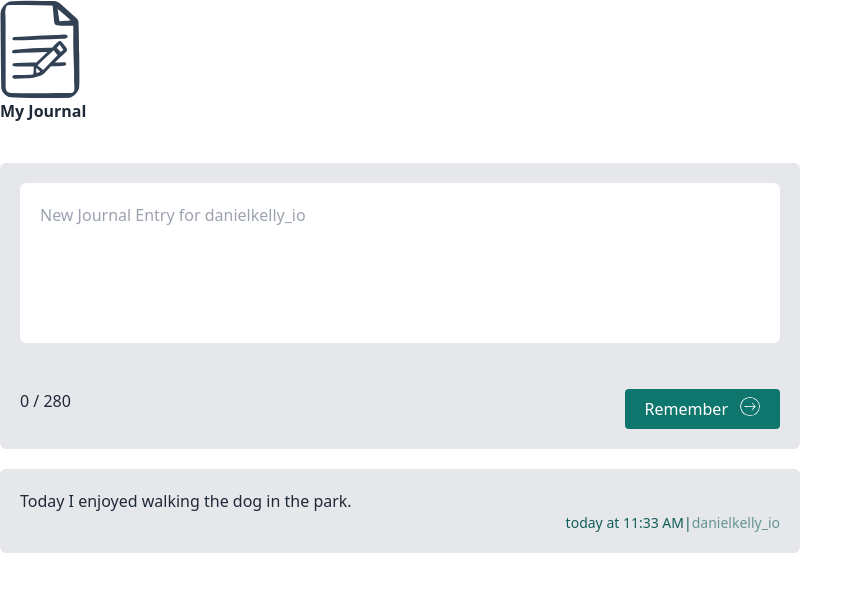
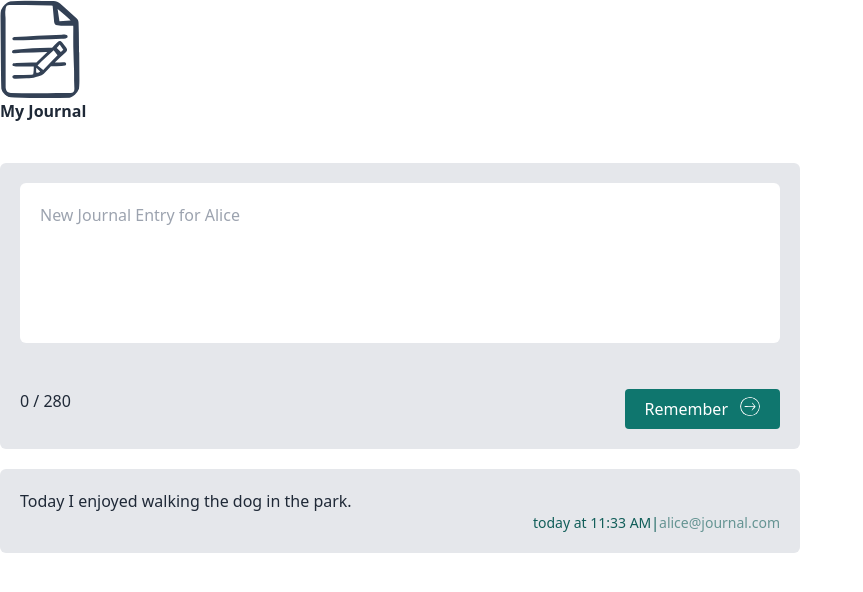
Before and after one commit to alice-njoroge/tsJournal, a Vue app: page / in a window 1280 px wide. Shown: the top 592 px of the page, without its empty margins (0-863 px from the left). Built offline with nearby package versions, Linux system fonts and the light colour scheme.

Commit message:
passing user props that is of type Username interface

```diff
--- a/src/App.vue
+++ b/src/App.vue
@@ -2,15 +2,21 @@
 import TheHeader from "@/components/TheHeader.vue";
 import EntryEditor from "./components/EntryEditor.vue";
 import EntryCard from "@/components/EntryCard.vue";
+import { User } from "@/Types/userName";
+
+const user : User= {
+  name: 'Alice',
+  email: 'alice@journal.com'
+}
 </script>
 
 <template>
   <main class="container m-auto p-10">
     <TheHeader />
-    <EntryEditor />
+    <EntryEditor :user="user" />
     <ul>
       <li>
-        <EntryCard />
+        <EntryCard :user="user" />
       </li>
     </ul>
   </main>
--- /dev/null
+++ b/src/Types/userName.ts
@@ -0,0 +1,4 @@
+export interface  User{
+  name : string,
+  email: string
+}
--- a/src/components/EntryCard.vue
+++ b/src/components/EntryCard.vue
@@ -2,6 +2,14 @@
 import DateDisplay from "./DateDisplay.vue";
 import UseEmojis from "@/composables/UseEmojis";
 const { findEmoji } = UseEmojis();
+
+const props = defineProps<{
+  user: {
+    name: String,
+    email: String
+  }
+}>();
+
 </script>
 <template>
   <div class="entry-card">
@@ -12,7 +20,7 @@ const { findEmoji } = UseEmojis();
     <div class="entry-footer">
       <DateDisplay :date="new Date()" class="mr-2" />
       |
-      <span class="ml-2">danielkelly_io</span>
+      <span class="ml-2">{{props.user.email}}</span>
     </div>
   </div>
 </template>
--- a/src/components/EntryEditor.vue
+++ b/src/components/EntryEditor.vue
@@ -1,10 +1,18 @@
 <script lang="ts" setup>
 import EmojiField from "@/components/EmojiField.vue";
 import ArrowCircleRight from "@/assets/icons/arrow-circle-right.svg";
+
+const props = defineProps<{
+  user: {
+    name: String,
+    email: String
+  }
+}>();
+
 </script>
 <template>
   <form class="entry-form" @submit.prevent>
-    <textarea placeholder="New Journal Entry for danielkelly_io"></textarea>
+    <textarea :placeholder="`New Journal Entry for ${props?.user?.name}`"></textarea>
     <EmojiField />
     <div class="entry-form-footer">
       <span>0 / 280</span>
```
